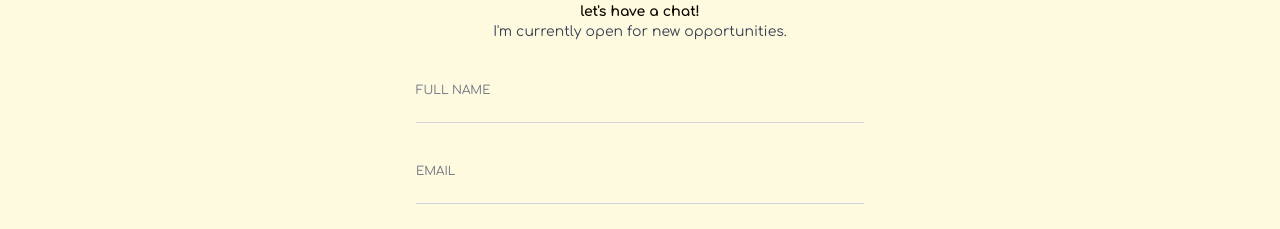
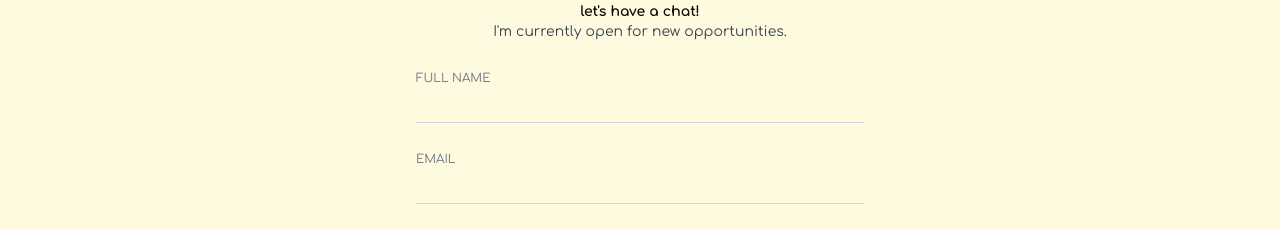
Before and after one commit to chirag-soni23/Best-Portfolio, a React (Vite) app: page /contact in a window 1280 px wide. Shown: the part 298-527 px from the top of the page. Built offline with nearby package versions, Linux system fonts and the light colour scheme.

Commit message:
portfolio

```diff
--- a/src/pages/Contact.jsx
+++ b/src/pages/Contact.jsx
@@ -62,21 +62,21 @@ const Contact = () => {
             name="name"
             required
           />
-          <span className={`absolute font-[first] left-0 ${darkMode ? "text-[#F1F3DF]" : "text-gray-500"} text-xs transition-all duration-300 ease-in-out peer-placeholder-shown:top-2 peer-placeholder-shown:text-base peer-placeholder-shown:text-gray-400 peer-focus:top-[-20px] peer-focus:text-xspeer-focus:text-gray-500
+          <span className={`absolute font-[first] left-0 ${darkMode ? "text-[#F1F3DF]" : "text-gray-500"} text-xs transition-all duration-300 ease-in-out peer-placeholder-shown:top-2 peer-placeholder-shown:text-base -mt-3 peer-placeholder-shown:text-gray-400 peer-focus:top-[-20px] peer-focus:text-xspeer-focus:text-gray-500
           ${darkMode ? "peer-focus:text-[#F1F3DF]":"peer-focus:text-gray-500"}`}>
             FULL NAME
           </span>
         </div>
 
         {/* Email */}
-        <div className="inputBox relative">
+        <div className="emailBox relative">
           <input value={formData.email} onChange={handleChange}
             className={`inputText duration-300 transition-all w-full border-b border-gray-300 ${darkMode?"focus:border-[F1F3DF]":"focus:border-black"}  outline-none py-2 bg-transparent peer`}
             type="email"
             name="email"
             required
           />
-          <span className={`absolute font-[first] left-0 ${darkMode ? "text-[#F1F3DF]" : "text-gray-500"} text-xs transition-all duration-300 ease-in-out peer-placeholder-shown:top-2 peer-placeholder-shown:text-base peer-placeholder-shown:text-gray-400 peer-focus:top-[-20px] peer-focus:text-xs peer-focus:text-gray-500
+          <span className={`absolute font-[first] left-0 ${darkMode ? "text-[#F1F3DF]" : "text-gray-500"} text-xs transition-all duration-300 ease-in-out peer-placeholder-shown:top-2 -mt-3 peer-placeholder-shown:text-base peer-placeholder-shown:text-gray-400 peer-focus:top-[-20px] peer-focus:text-xs peer-focus:text-gray-500
           ${darkMode ? "peer-focus:text-[#F1F3DF]":"peer-focus:text-gray-500"}`}>
             EMAIL
           </span>
```
